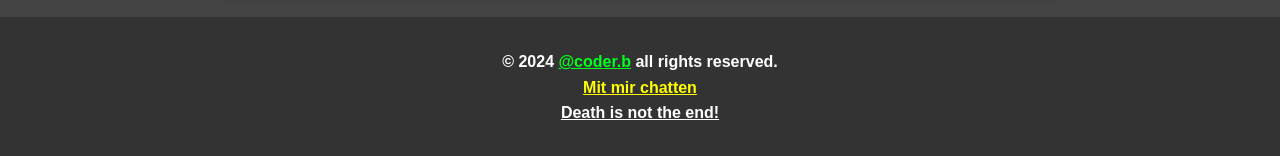
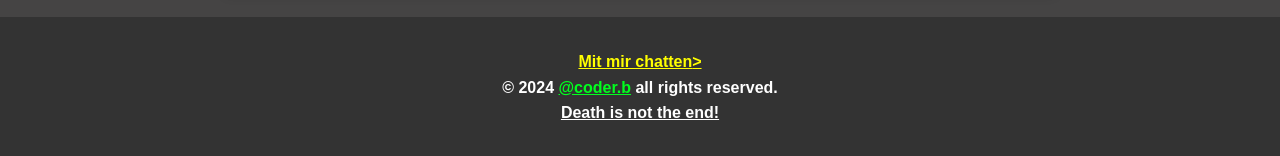
Before and after one commit to ivyslover/ivyslover.github.io, a plain HTML site: page index.html in a window 1280 px wide. Shown: the part 642-798 px from the top of the page. Drawn offline with Linux system fonts and the light colour scheme; no server answers.

Commit message:
Update index.html

```diff
--- a/index.html
+++ b/index.html
@@ -155,7 +155,7 @@
 		<button id="likeButton" onclick="likePost()" style="display: block; margin: auto;">❤️ <span id="likeCount"></span></button>
     </section>
     <footer>
-       <p> <a style="color:white;"> &copy; 2024 </a> <a style="color:#00ff1e"; href="https://www.youtube.com/@coder.b">@coder.b</a> <a style="color:white";> all rights reserved. </a> <br> <a style="color:yellow"; href="https://furious.ignorelist.com">Mit mir chatten</a> <br> <a style="color:white"; href="islam.html">Death is not the end!</a></p>
+       <p> <a style="color:yellow"; href="https://furious.ignorelist.com"><b>Mit mir chatten</b>></a> <br> <a style="color:white;"> &copy; 2024 </a> <a style="color:#00ff1e"; href="https://www.youtube.com/@coder.b">@coder.b</a> <a style="color:white";> all rights reserved. </a> <br> <a style="color:white"; href="islam.html">Death is not the end!</a></p>
     </footer>
 
 
```
